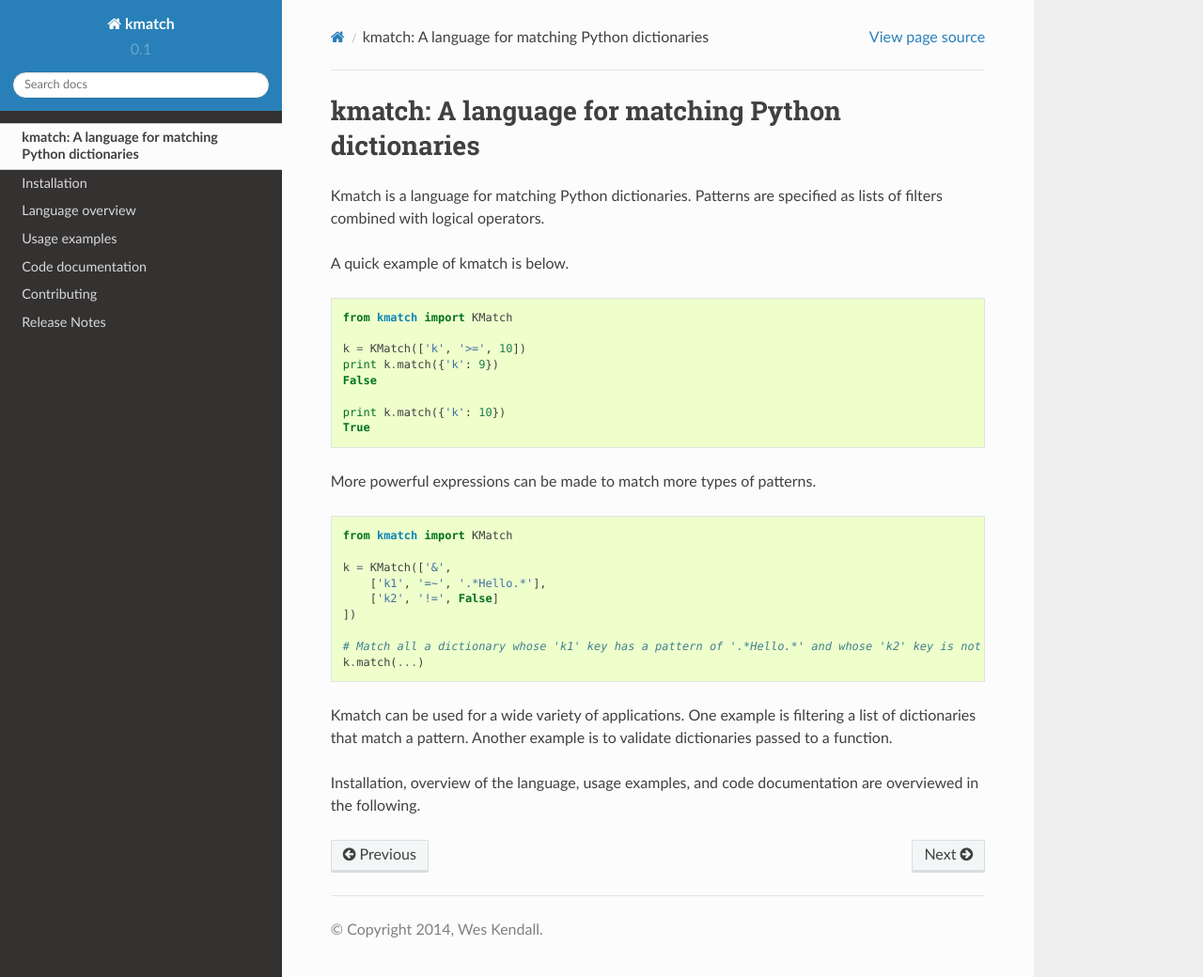
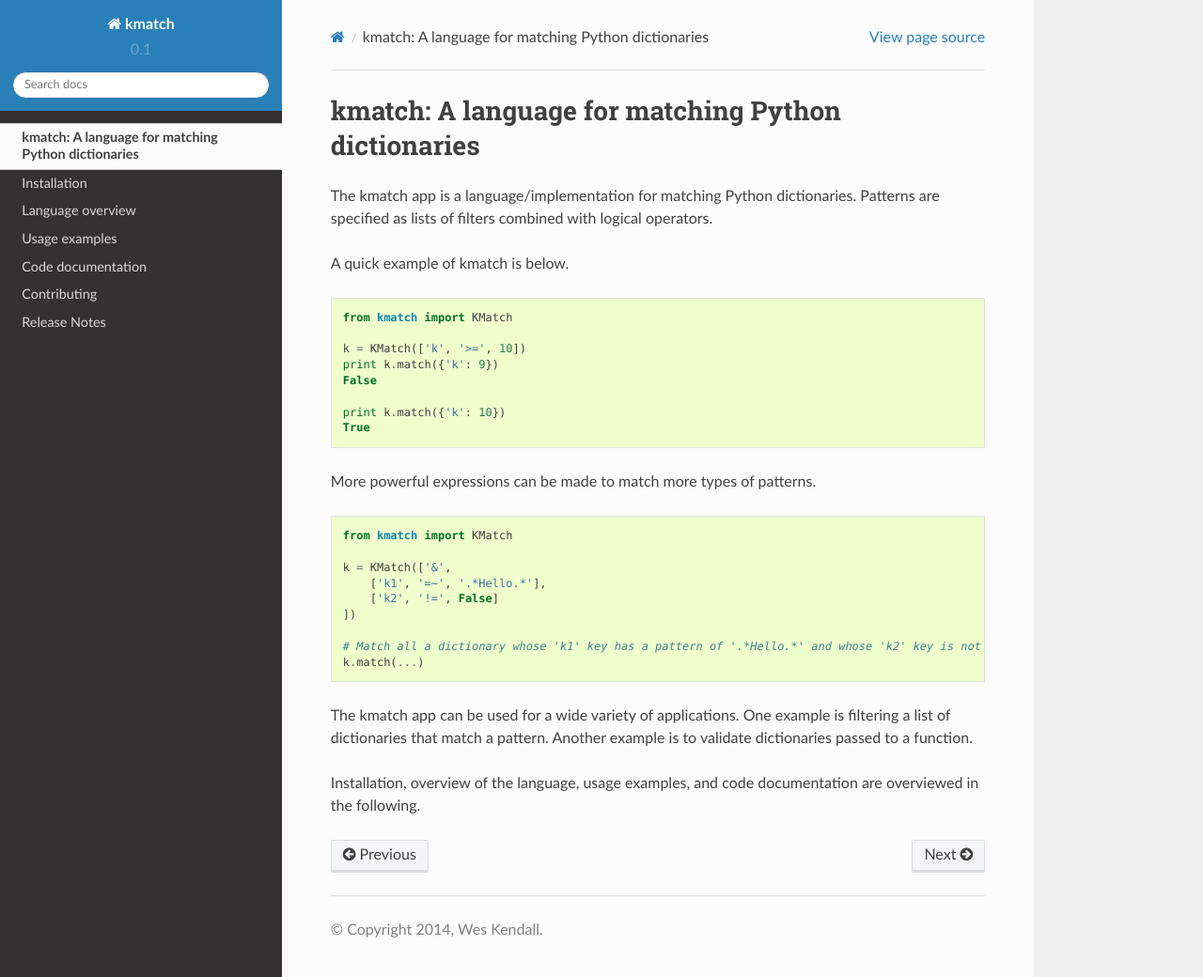
Before and after one commit to ambitioninc/kmatch, a Sphinx documentation site: the page built from docs/index.rst, in a window 1280 px wide and 1040 px high. Shown: the whole window at 94% size. Built offline with Sphinx 7.4.7 and the Read the Docs theme 2.0.0, drawn with Linux system fonts in a browser that asks for light colours.

```diff
--- a/docs/index.rst
+++ b/docs/index.rst
@@ -1,6 +1,6 @@
 kmatch: A language for matching Python dictionaries
 ===================================================
-Kmatch is a language for matching Python dictionaries. Patterns are specified as lists of filters combined with logical operators.
+The kmatch app is a language/implementation for matching Python dictionaries. Patterns are specified as lists of filters combined with logical operators.
 
 A quick example of kmatch is below.
 
@@ -30,6 +30,6 @@
     k.match(...)
 
 
-Kmatch can be used for a wide variety of applications. One example is filtering a list of dictionaries that match a pattern. Another example is to validate dictionaries passed to a function.
+The kmatch app can be used for a wide variety of applications. One example is filtering a list of dictionaries that match a pattern. Another example is to validate dictionaries passed to a function.
 
 Installation, overview of the language, usage examples, and code documentation are overviewed in the following.
--- a/docs/ref/kmatch.rst
+++ b/docs/ref/kmatch.rst
@@ -4,11 +4,10 @@
 ==================
 
 KMatch
-------------------
+------
 
 .. automodule:: kmatch
 .. autoclass:: kmatch.KMatch
     :members:
-    :undoc-members:
 
     .. automethod:: __init__
--- a/docs/release_notes/v0.1.rst
+++ b/docs/release_notes/v0.1.rst
@@ -1,4 +1,4 @@
 kmatch v0.1
-====================
+===========
 
 This is the initial release of kmatch.
```
Also changed, not shown: 2 other files.
